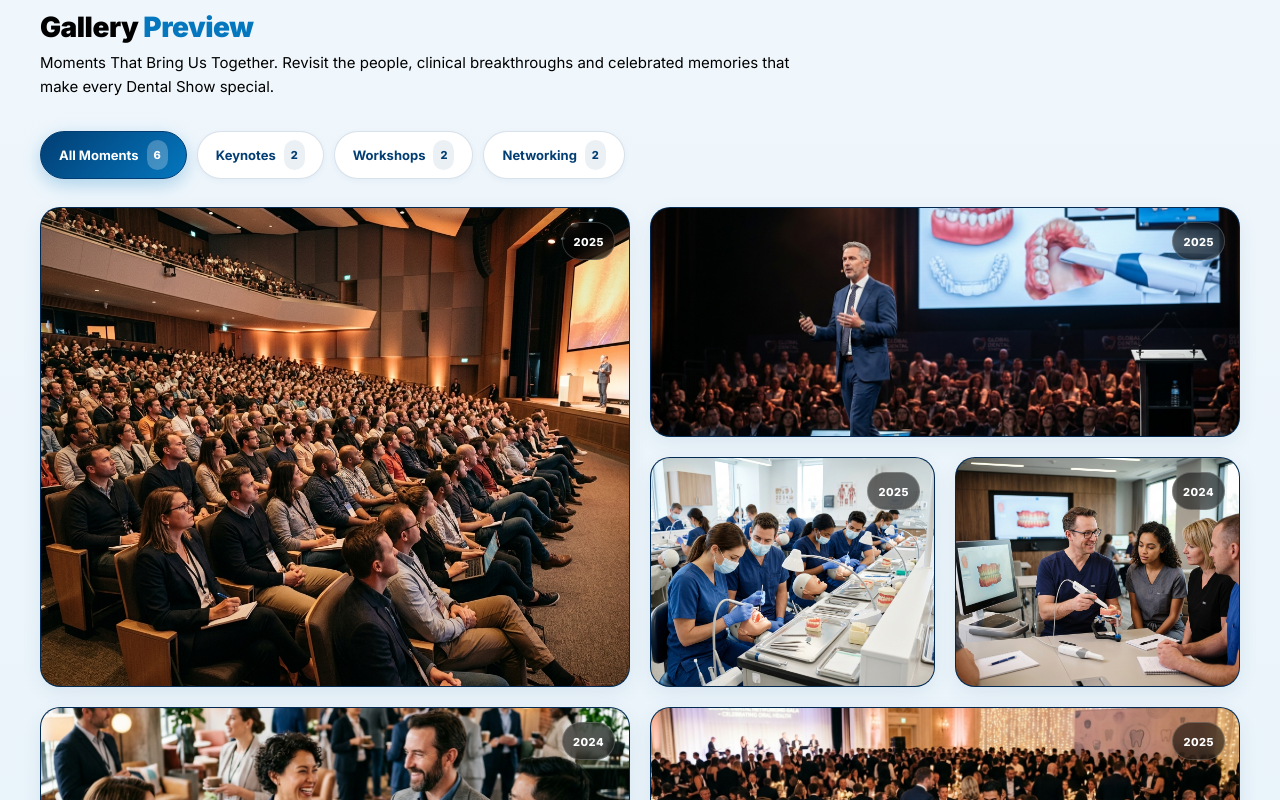
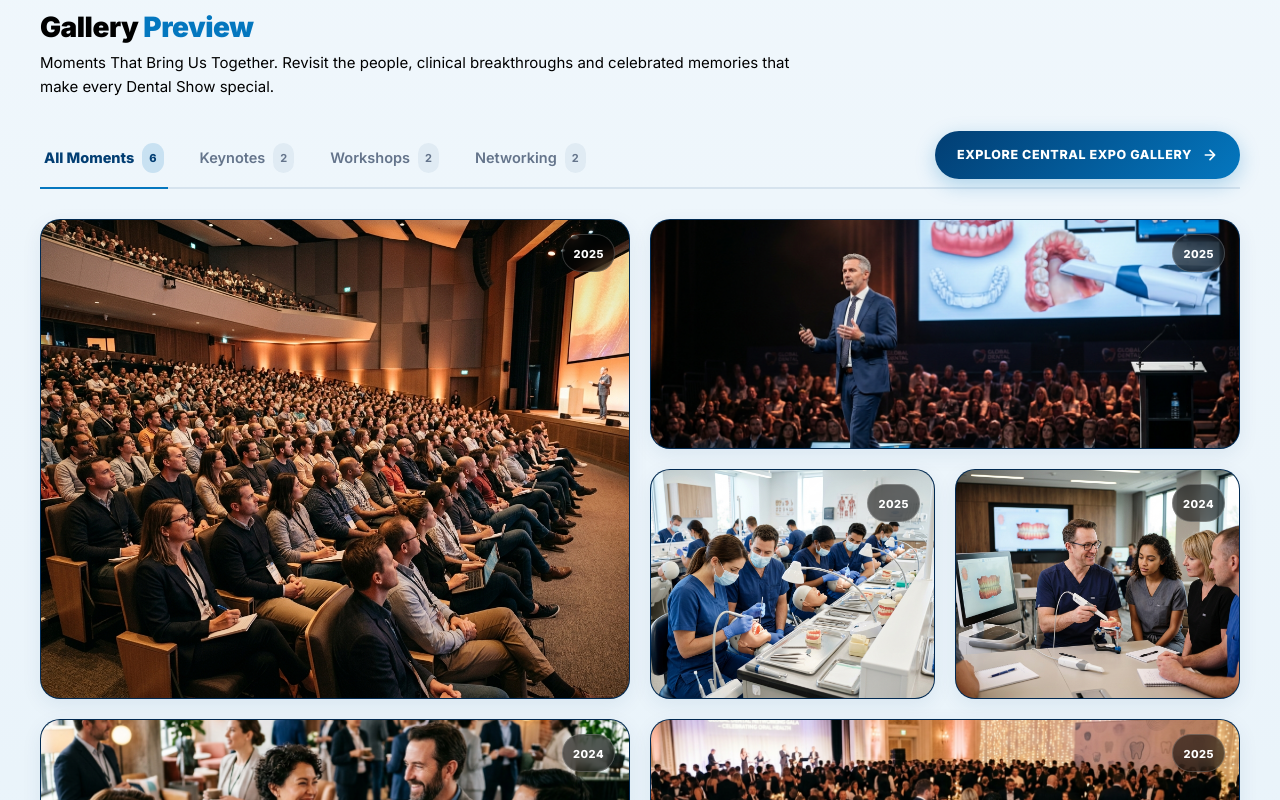
Before and after one commit to cosuniqtechnologies-5310/dentalshow, a Next.js app: page / in a window 1280 px wide. Shown: the part 4460-5260 px from the top of the page. Built offline with nearby package versions, Linux system fonts and the light colour scheme.

Commit message:
feat: redesign gallery filter pills into clean tabs and place explore button on right side

```diff
--- a/src/app/page.js
+++ b/src/app/page.js
@@ -324,7 +324,7 @@ export default function HomePage() {
 
           <GalleryHierarchicalPreview />
 
-          <div className="text-center mt-40">
+          <div className="gallery-bottom-cta-wrap mt-36">
             <Link href="/gallery" className="btn-gallery-explore-all" id="btn-full-gallery">
               <span>Explore Central Expo Gallery (Filter by Year)</span>
               <svg className="btn-gallery-arrow" width="16" height="16" viewBox="0 0 24 24" fill="none" stroke="currentColor" strokeWidth="2.5" strokeLinecap="round" strokeLinejoin="round" aria-hidden="true">
--- a/src/components/GalleryHierarchicalPreview.js
+++ b/src/components/GalleryHierarchicalPreview.js
@@ -51,21 +51,46 @@ export default function GalleryHierarchicalPreview() {
 
   return (
     <div className="gallery-hierarchical-section">
-      {/* 1. Category Filter Pills */}
-      <div className="gallery-filter-pills-row" role="tablist" aria-label="Gallery category filters">
+      {/* 1. Category Filter Tabs Row with Right-Aligned Explore Button */}
+      <div className="gallery-filter-bar-row">
+        <div className="gallery-tabs-nav" role="tablist" aria-label="Gallery category filters">
           {categories.map((cat) => (
             <button
               key={cat.value}
               type="button"
               role="tab"
               aria-selected={activeFilter === cat.value}
-            className={`gallery-filter-pill ${activeFilter === cat.value ? "is-active" : ""}`}
+              className={`gallery-filter-tab ${activeFilter === cat.value ? "is-active" : ""}`}
               onClick={() => setActiveFilter(cat.value)}
             >
-            <span>{cat.label}</span>
-            <span className="gallery-pill-count">{cat.count}</span>
+              <span className="gallery-tab-label">{cat.label}</span>
+              <span className="gallery-tab-count">{cat.count}</span>
             </button>
           ))}
+        </div>
+
+        {/* Header Right Action Button */}
+        <Link
+          href="/gallery"
+          className="btn-gallery-explore-all gallery-btn-header-right"
+          id="btn-header-gallery"
+        >
+          <span>Explore Central Expo Gallery</span>
+          <svg
+            className="btn-gallery-arrow"
+            width="16"
+            height="16"
+            viewBox="0 0 24 24"
+            fill="none"
+            stroke="currentColor"
+            strokeWidth="2.5"
+            strokeLinecap="round"
+            strokeLinejoin="round"
+            aria-hidden="true"
+          >
+            <path d="M5 12h14M12 5l7 7-7 7" />
+          </svg>
+        </Link>
       </div>
 
       {/* 2. Hierarchical Grid of Photos */}
```
Also changed, not shown: src/app/globals.css. Lines whose indentation alone changed are shown as unchanged.
